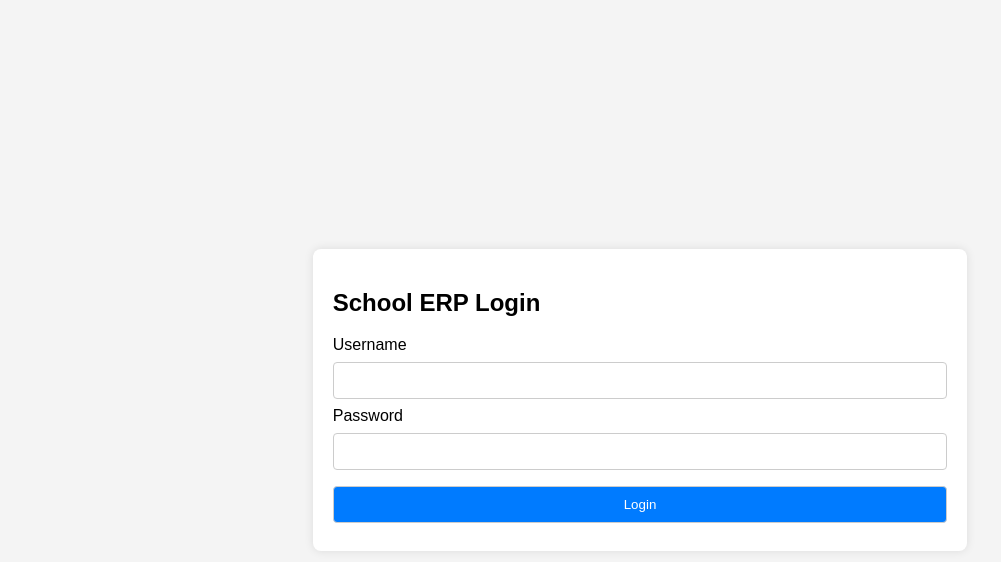
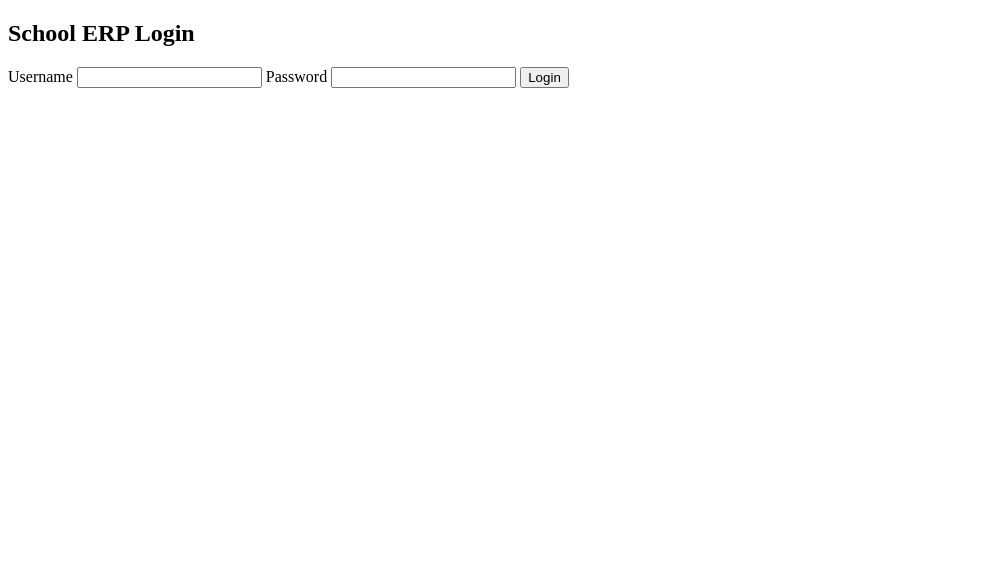
Before and after one commit to adieu69/test, a plain HTML site: page index.html in a window 1280 px wide. Shown: the whole page, without its empty margins (0-1001 px from the left). Drawn offline with Linux system fonts and the light colour scheme.

Commit message:
Update index.html

```diff
--- a/index.html
+++ b/index.html
@@ -5,44 +5,11 @@
   <meta name="viewport" content="width=device-width, initial-scale=1.0">
   <title>School ERP Login</title>
   <style>
-    body {
-      font-family: Arial, sans-serif;
-      margin: 0;
-      padding: 0;
-      display: flex;
-      justify-content: center;
-      align-items: center;
-      height: 100vh;
-      background-color: #f4f4f4;
-    }
-    form {
-      background-color: #fff;
-      padding: 20px;
-      border-radius: 8px;
-      box-shadow: 0px 0px 10px rgba(0, 0, 0, 0.1);
-    }
-    input[type="text"],
-    input[type="password"],
-    input[type="submit"] {
-      width: 100%;
-      padding: 10px;
-      margin: 8px 0;
-      border: 1px solid #ccc;
-      border-radius: 4px;
-      box-sizing: border-box;
-    }
-    input[type="submit"] {
-      background-color: #007bff;
-      color: #fff;
-      cursor: pointer;
-    }
-    input[type="submit"]:hover {
-      background-color: #0056b3;
-    }
+    /* Add your CSS styles here */
   </style>
 </head>
 <body>
-  <form action="your_validation_script.php" method="post">
+  <form id="loginForm" action="your_validation_script.php" method="post">
     <h2>School ERP Login</h2>
     <label for="username">Username</label>
     <input type="text" id="username" name="username" required>
@@ -50,5 +17,24 @@
     <input type="password" id="password" name="password" required>
     <input type="submit" value="Login">
   </form>
+
+  <script>
+    document.getElementById('loginForm').addEventListener('submit', function(event) {
+      // Simulating successful login
+      const username = document.getElementById('username').value;
+      const password = document.getElementById('password').value;
+
+      // Perform validation and authentication here using AJAX or other means
+
+      // For demonstration purposes, redirect to personal details page if login is successful
+      if (username === 'student' && password === 'password') {
+        event.preventDefault(); // Prevent the form from submitting
+        window.location.href = 'personal_details.html'; // Redirect to personal details page
+      } else {
+        // Handle incorrect login credentials
+        alert('Incorrect username or password. Please try again.');
+      }
+    });
+  </script>
 </body>
 </html>
```
